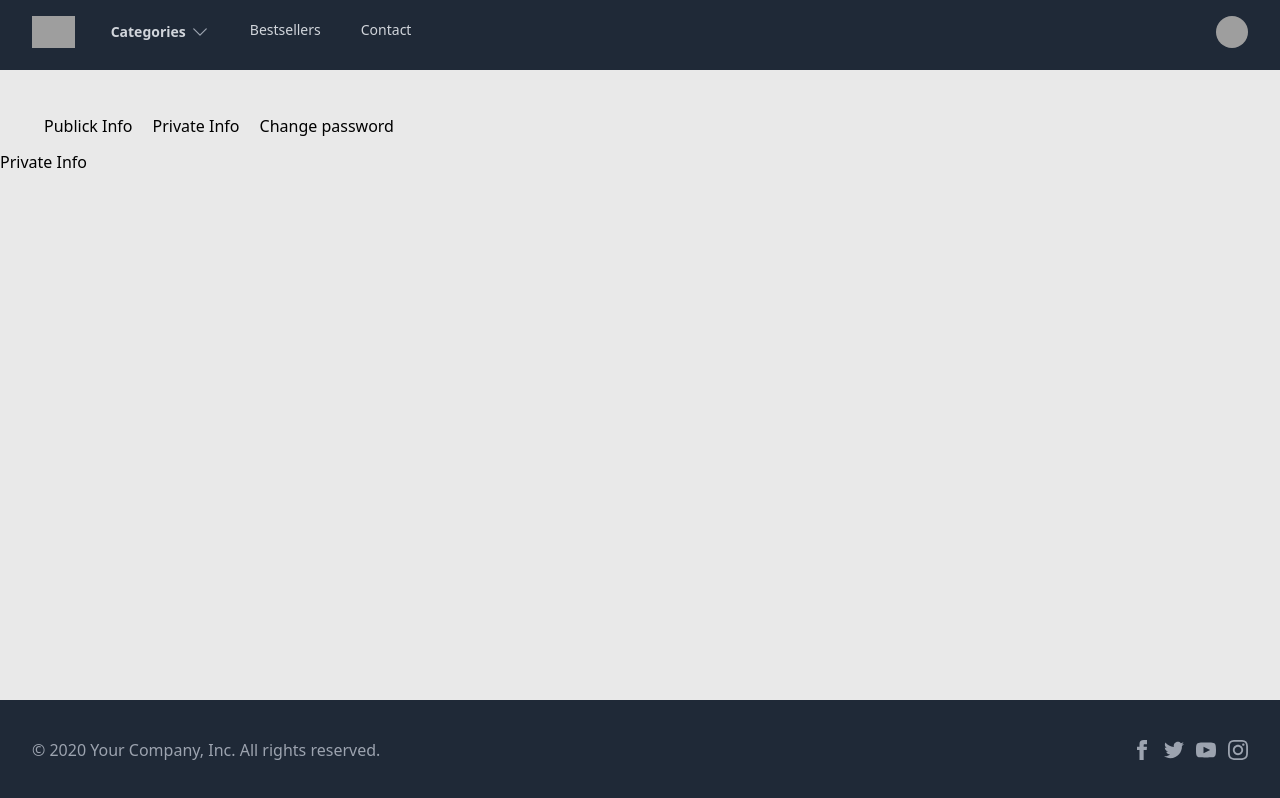
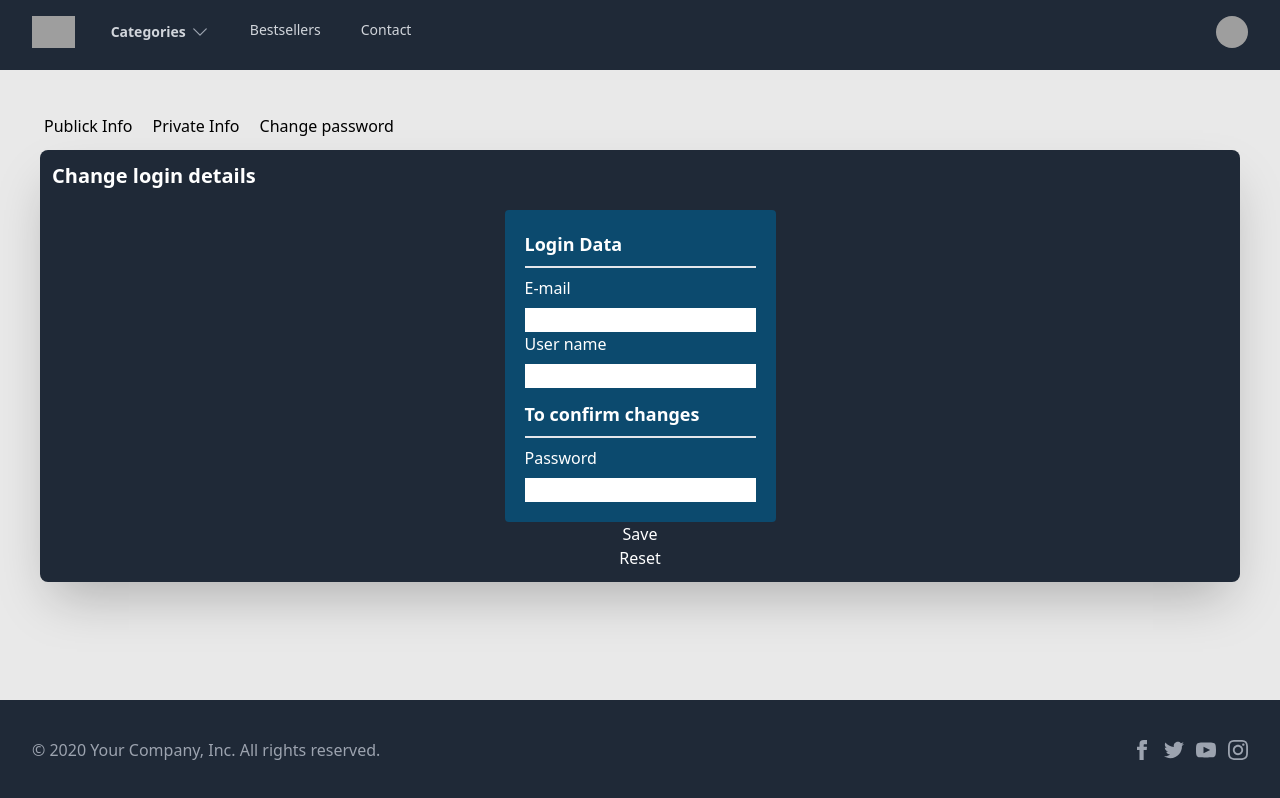
Before and after one commit to StaryAlgida/Praca-dyplomowa-Kod, a React (Vite) app in the folder frontEnd/: page /settings/privateinfo in a window 1280 px wide. Built offline with nearby package versions, Linux system fonts and the light colour scheme; sample sign-in values are in the browser's storage; grey boxes are pictures that could not be loaded.

Commit message:
forms for private info and passowrd

```diff
--- a/frontEnd/src/components/Settings.tsx
+++ b/frontEnd/src/components/Settings.tsx
@@ -1,17 +1,44 @@
 import { Link, Outlet } from "react-router-dom";
 import { UserProfileProvider } from "../context/UserProfileContext";
+import { useState } from "react";
 
 export default function Settings() {
+  const [buttons, setButtons] = useState<boolean[]>([true, false, false]);
+  const clicked = "hover:bg-slate-500 p-1 bg-grey";
+  const noClicked = "hover:bg-slate-500 p-1";
+
+  function buttonClick(num: number): void {
+    if (!buttons[num]) {
+      const buttonsCopy = [...buttons];
+      buttons.fill(false);
+      buttons[num] = true;
+      setButtons(buttonsCopy);
+      console.log("Zmienia kolor: ", buttons);
+    }
+  }
+
   return (
     <section>
       <div className="flex gap-3 mx-10 mt-10 pb-2">
-        <Link to="/settings/publicinfo" className="hover:bg-slate-500 p-1">
+        <Link
+          to="/settings/publicinfo"
+          onClick={() => buttonClick(0)}
+          className={buttons[0] ? clicked : noClicked}
+        >
           Publick Info
         </Link>
-        <Link to="/settings/privateinfo" className="hover:bg-slate-500 p-1">
+        <Link
+          to="/settings/privateinfo"
+          onClick={() => buttonClick(1)}
+          className={buttons[1] ? clicked : noClicked}
+        >
           Private Info
         </Link>
-        <Link to="/settings/changepassword" className="hover:bg-slate-500 p-1">
+        <Link
+          to="/settings/changepassword"
+          onClick={() => buttonClick(2)}
+          className={buttons[2] ? clicked : noClicked}
+        >
           Change password
         </Link>
       </div>
--- a/frontEnd/src/components/settings/ChangePassword.tsx
+++ b/frontEnd/src/components/settings/ChangePassword.tsx
@@ -1,3 +1,51 @@
 export default function ChangePassword() {
-  return <>Change password</>;
+  return (
+    <div className="bg-gray-800 text-white p-3 mx-10 mb-10 rounded-lg shadow-2xl">
+      <form>
+        <h2 className="font-bold text-xl">Change account password</h2>
+        <div className="flex gap-10 flex-wrap justify-center mt-5">
+          <div className="bg-sky-900 p-5 rounded ">
+            <h3 className="font-bold text-lg pb-2 border-b-2 mb-2">
+              New password
+            </h3>
+            <label htmlFor="old_password">Old password</label>
+            <div className="mt-2 mb-2">
+              <input
+                id="old_password"
+                name="old_password"
+                type="password"
+                required
+                autoComplete="current-password"
+                className="text-black"
+              />
+            </div>
+            <label htmlFor="new_passowrd">New password</label>
+            <div className="mt-2 mb-2">
+              <input
+                id="new_passowrd"
+                name="new_passowrd"
+                type="password"
+                required
+                className="text-black"
+              />
+            </div>
+            <label htmlFor="repeat_passowrd">Repeat new password</label>
+            <div className="mt-2">
+              <input
+                id="repeat_passowrd"
+                name="repeat_passowrd"
+                required
+                type="password"
+                className="text-black"
+              />
+            </div>
+          </div>
+        </div>
+        <div className="flex flex-col items-center">
+          <button type="submit">Save</button>
+          <button type="reset">Reset</button>
+        </div>
+      </form>
+    </div>
+  );
 }
--- a/frontEnd/src/components/settings/PrivateInfo.tsx
+++ b/frontEnd/src/components/settings/PrivateInfo.tsx
@@ -1,3 +1,53 @@
 export default function PrivateInfo() {
-  return <>Private Info</>;
+  return (
+    <div className="bg-gray-800 text-white p-3 mx-10 mb-10 rounded-lg shadow-2xl">
+      <form>
+        <h2 className="font-bold text-xl">Change login details</h2>
+        <div className="flex gap-10 flex-wrap justify-center mt-5">
+          <div className="bg-sky-900 p-5 rounded ">
+            <h3 className="font-bold text-lg pb-2 border-b-2 mb-2">
+              Login Data
+            </h3>
+            <label htmlFor="login_email">E-mail</label>
+            <div className="mt-2">
+              <input
+                id="login_email"
+                name="login_email"
+                type="email"
+                autoComplete="email"
+                className="text-black"
+              />
+            </div>
+            <label htmlFor="username">User name</label>
+            <div className="mt-2">
+              <input
+                id="username"
+                name="username"
+                type="text"
+                className="text-black"
+              />
+            </div>
+            <h3 className="font-bold text-lg pb-2 border-b-2 mb-2 mt-3">
+              To confirm changes
+            </h3>
+            <label htmlFor="password">Password</label>
+            <div className="mt-2">
+              <input
+                id="password"
+                name="password"
+                required
+                autoComplete="current-passowrd"
+                type="password"
+                className="text-black"
+              />
+            </div>
+          </div>
+        </div>
+        <div className="flex flex-col items-center">
+          <button type="submit">Save</button>
+          <button type="reset">Reset</button>
+        </div>
+      </form>
+    </div>
+  );
 }
```
